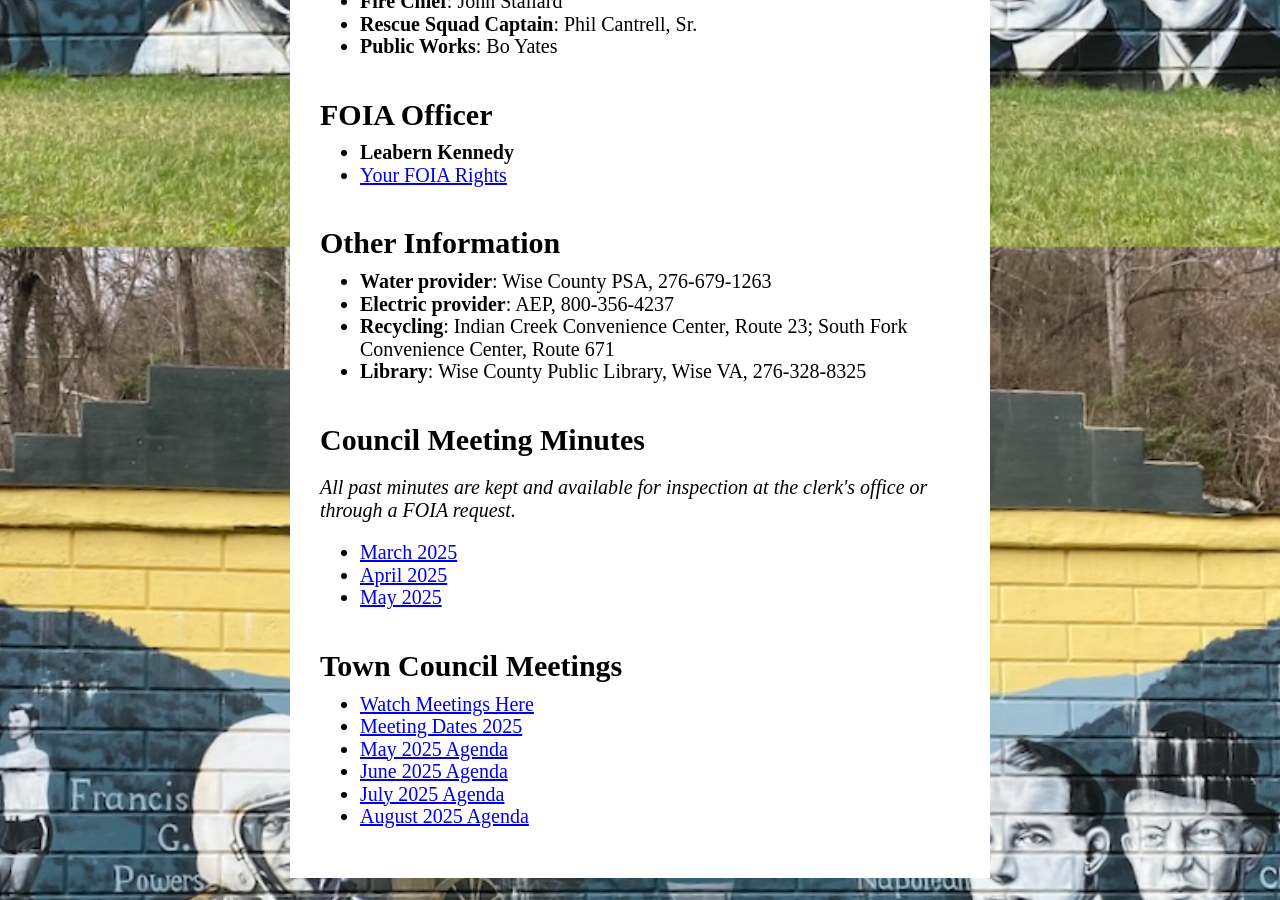
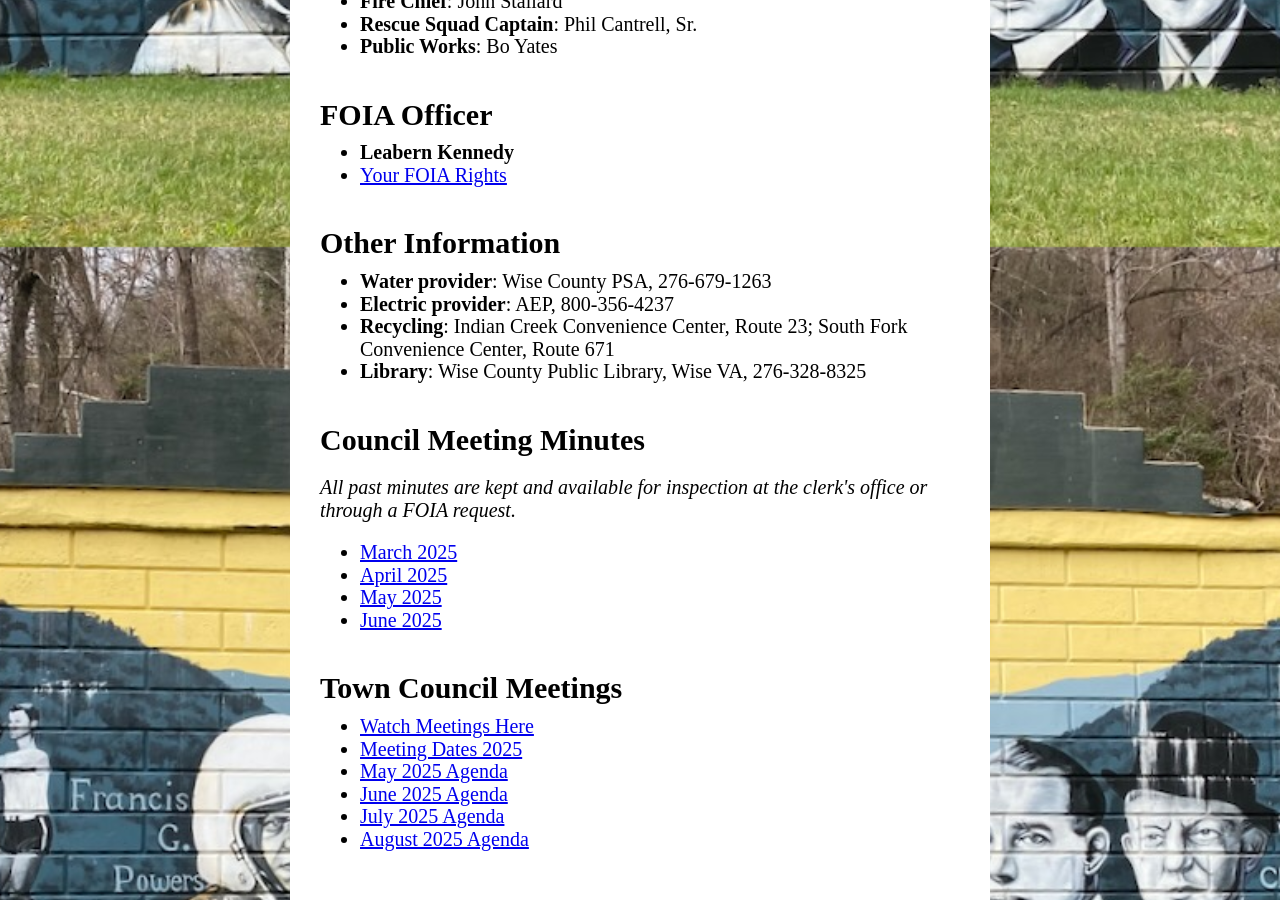
Before and after one commit to poundva/poundva.github.io, a Jekyll site: the page built from index.html, in a window 1280 px wide and 900 px high, scrolled down 2453 px. Built offline with Jekyll 4.4.1, drawn with Linux system fonts in a browser that asks for light colours; some web fonts are replaced.

Commit message:
Update index.html

```diff
--- a/index.html
+++ b/index.html
@@ -92,6 +92,7 @@ title: Home
     <li><a href="forms/March 2025 Minutes.pdf">March 2025</a></li>
     <li><a href="forms/Minutes April 2025.pdf">April 2025</a></li>
     <li><a href="forms/May 2025 Minutes.pdf">May 2025</a></li>
+    <li><a href="forms/1669_001.pdf">June 2025</a></li>
 </ul>
 
 <h1>Town Council Meetings</h1>
```
